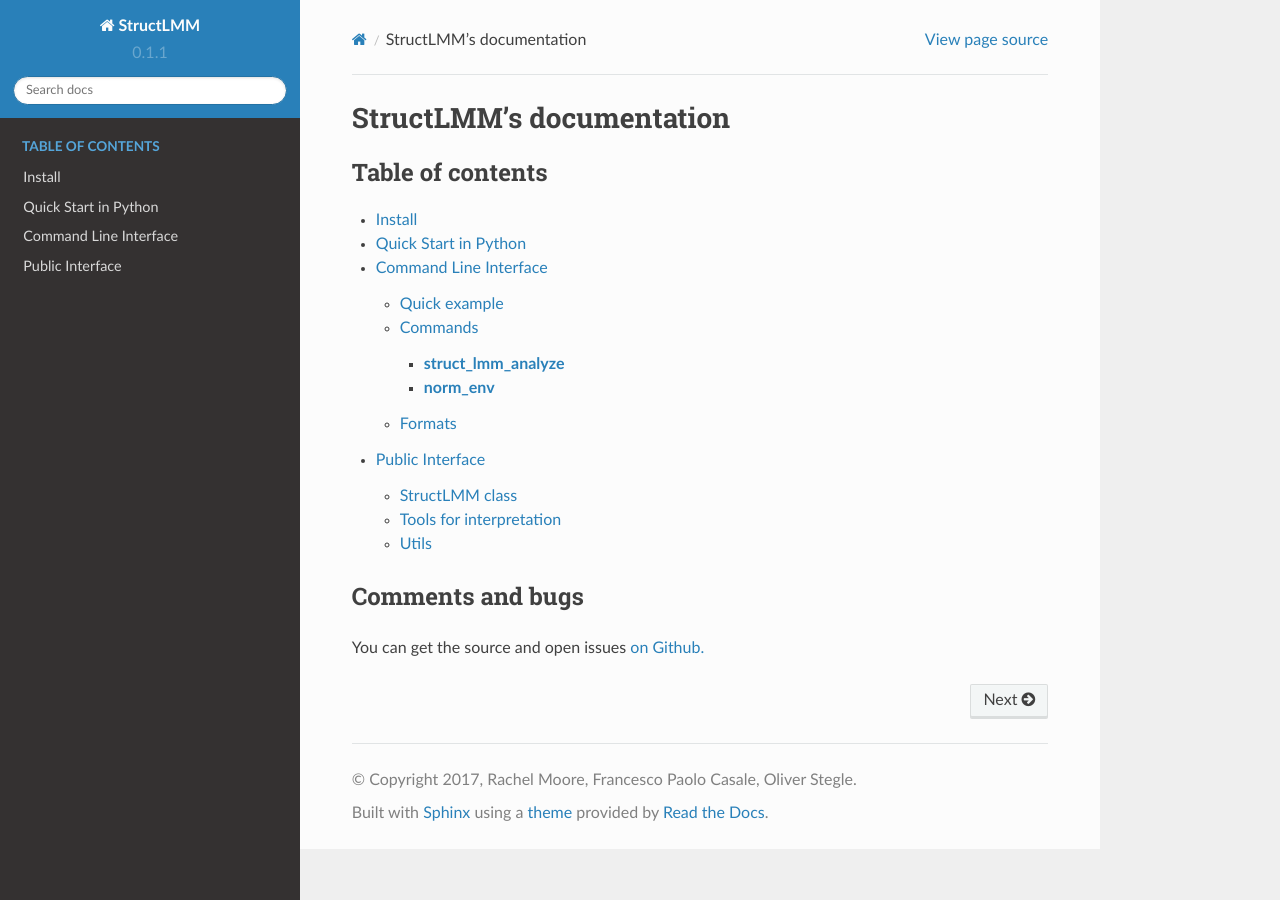
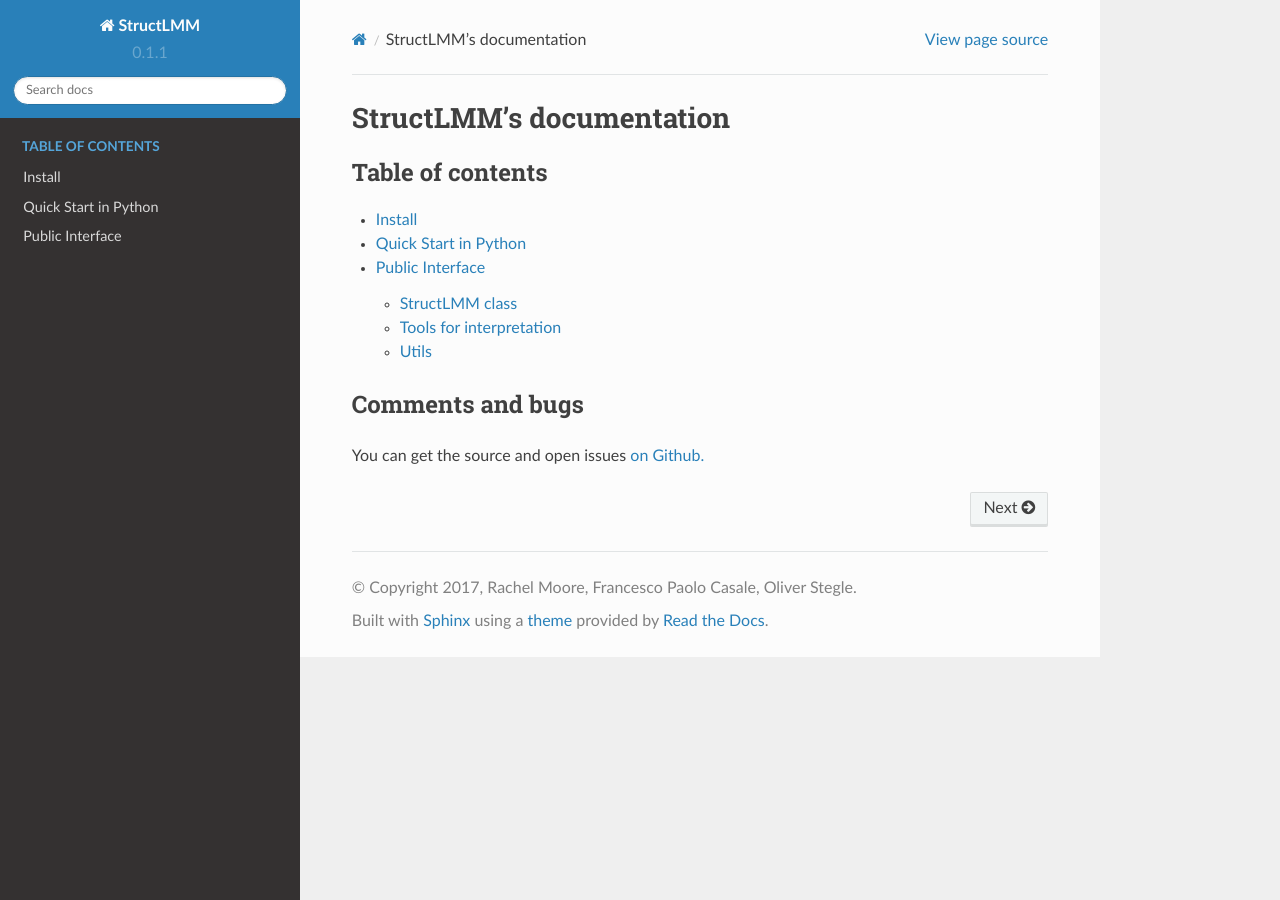
Before and after one commit to limix/struct-lmm, a Sphinx documentation site: the page built from doc/index.rst, in a window 1280 px wide. Built offline with Sphinx 7.4.7 and the Read the Docs theme 2.0.0, drawn with Linux system fonts in a browser that asks for light colours; some of the changed lines change nothing that is shown.

Commit message:
removed commandline as no longer supported

```diff
--- a/doc/commandline.rst
+++ /dev/null
@@ -1,127 +0,0 @@
-.. _commandline:
-
-**********************
-Command Line Interface
-**********************
-
-StructLMM can also be run from command line as shown below.
-
-Quick example
-~~~~~~~~~~~~~
-
-* Download sample data from http://www.ebi.ac.uk/~casale/data_structlmm.zip::
-
-    wget http://www.ebi.ac.uk/~casale/data_structlmm.zip
-    unzip data_structlmm.zip
-
-* Define some variable::
-
-    BFILE=data_structlmm/chrom22_subsample20_maf0.10
-    PFILE=data_structlmm/expr.csv
-    EFILE0=data_structlmm/env.txt
-    EFILE=data_structlmm/env_norm.txt
-
-* Normalize environments::
-
-    norm_env  --in $EFILE0 --out $EFILE
-
-* Run analysis with struct LMM::
-
-    struct_lmm_analyze \
-    --bfile $BFILE \
-    --pfile $PFILE \
-    --pheno_id gene10 \
-    --efile $EFILE \
-    --ofile out/results.res \
-    --idx_start 0 \
-    --idx_end 1000 \
-    --batch_size 100 \
-    --unique_variants
-
-
-Commands
-~~~~~~~~
-
-**struct_lmm_analyze**
-^^^^^^^^^^^^^^^^^^^^^^
-
-.. code-block:: bash
-
-    struct_lmm_analyze \
-    --bfile bfile \
-    --pfile pfile \
-    --pheno_id pheno_id \
-    --efile efile \
-    --ffile ffile \
-    --ofile ofile \
-    --idx_start idx_start \
-    --idx_end idx_end \
-    --pos_start pos_start \
-    --pos_end pos_end \
-    --chrom pos_chrom \
-    --batch_size bathc_size \
-    --no_interaction_test \
-    --no_association_test \
-    --unique_variants \
-
-
-* **bfile** is the base name of of the binary bed file
-* **pfile** phenotype file name (see :ref:`formats_ref`)
-* **pheno_id** phenotype identifier as in the phenotype file
-* **efile** environment file name (see :ref:`formats_ref`)
-* **ffile** covariate file name (see :ref:`formats_ref`).
-  If not set, only an intercept is considered
-* **ofile** output file. It contains pvalues for both the joint
-  and the intaction test as well as snp info.
-  If **no_interaction_test** is specified the interaction test
-  is not considered.
-* **idx_start** idx of snp for which the analyses should start.
-  If specfied, the query 'idx >= idx_start' on genotype data is applied.
-* **idx_end** idx of snp for which the aalysis should end.
-  If specified, the query 'idx < idx_end' on genotype data is applied.
-* **pos_start** start position (genotype query).
-* **pos_end** end position (genotype query).
-* **chrom** chrom (genotype query).
-* **batch_size**. To minimize memory usage the analysis is run in batches.
-  The number of variants loaded in a batch (in memory at the same time).
-* **no_interaction_test**. If active the interaction test is not consdered.
-* **no_association_test**. If active the association test is not consdered.
-* **unique_variants**. If activated, only non-repeated genotypes are considered.
-
-**norm_env**
-^^^^^^^^^^^^
-
-.. code-block:: bash
-
-    norm_env \
-    --in ifile \
-    --out ofile \
-    --norm_type norm_type
-
-* **norm_type**. by default, the norm_type is 'linear_covariance' and the
-  environment matrix is normalized in such a way that the outer product
-  EE^T has mean of diagonal of ones.
-  If 'weighted_covariance', the environment matrix is normalized in such
-  a way that the outer product EE^T has diagonal of ones.
-  If 'correlation', the environment matrix is normalized in such
-  a way that the outer product EE^T is a correlation matrix (with a
-  diagonal of ones).
-
-.. _formats_ref:
-
-Formats
-~~~~~~~
-
-* **bfile** are plink bed
-* **pfile** (phenotype file) is assumed to be a csv file with dimension #pheno by #individuals and
-  having row and col readers.
-  See example at http://www.ebi.ac.uk/~casale/example_data/expr.csv.
-* **efile** (environment file) is a tsv file with dimensions #inds by #environments.
-  See example at http://www.ebi.ac.uk/~casale/data_structlmm/env.txt
-  and can be normalized using the function
-  :func:`struct_lmm.utils.norm_env_matrix`
-  or using the script ``norm_env``.
-
-* **ffile** (covariates file) is a tsv file with dimensions #inds by #covariates.
-  Should contain a column of ones to include an intercept in the model.
-* **wfile** (random eff design file) is a tsv file with dimensions #inds by #random effects that defines the random effect.
--- a/doc/index.rst
+++ b/doc/index.rst
@@ -9,7 +9,6 @@ StructLMM's documentation
 
    install
    python
-   commandline
    public
 
 *****************
```
